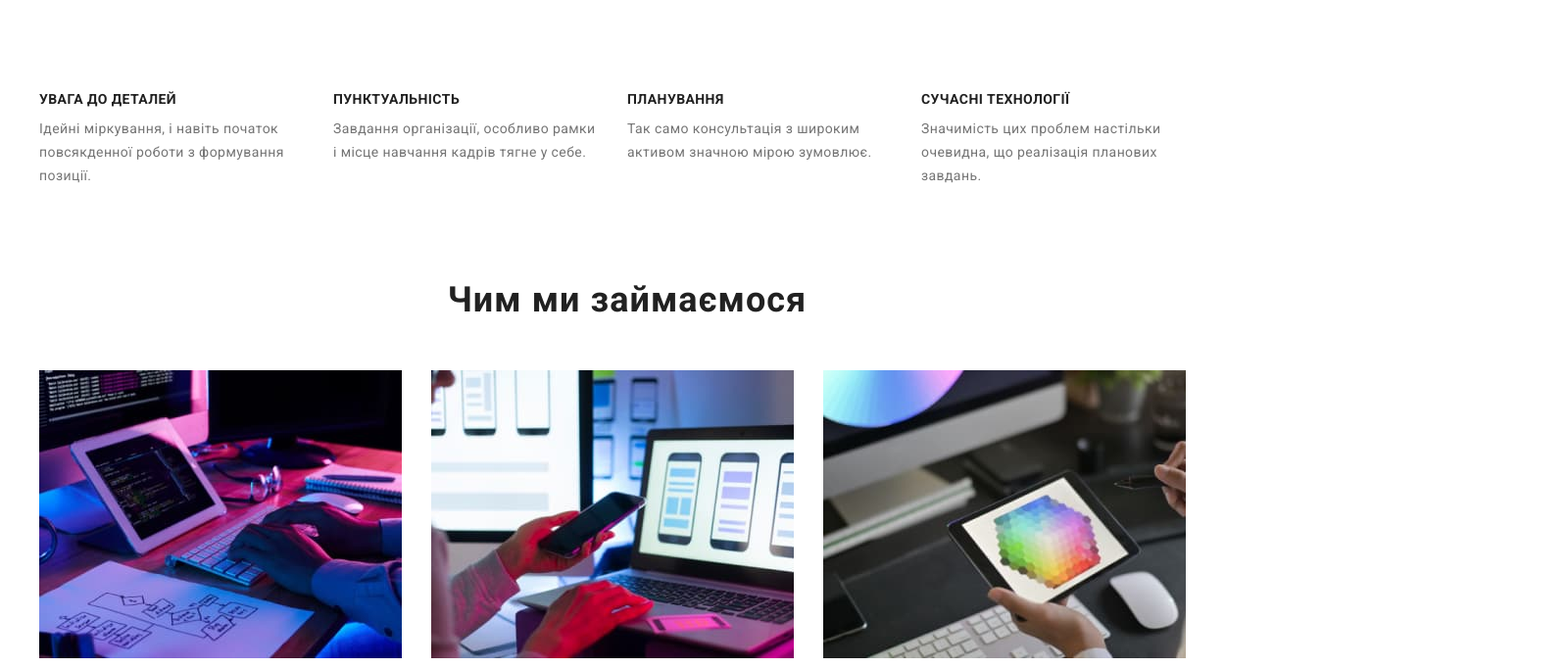
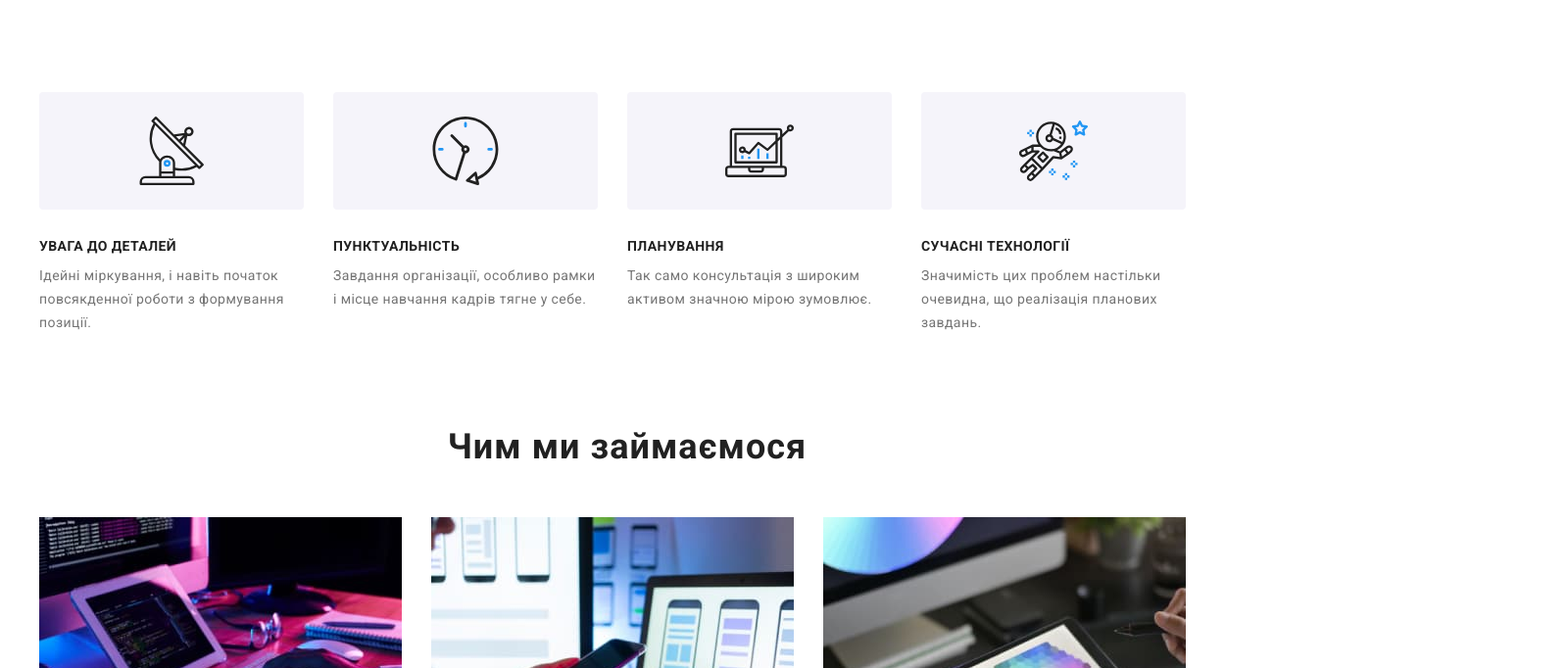
Before and after one commit to manjaa95/goit-markup-hw-04, a plain HTML site: page index.html in a window 1280 px wide. Shown: the part 683-1365 px from the top of the page at 98% size, 1600 px wide, since content can reach past the window. Drawn offline with nearby package versions, Linux system fonts and the light colour scheme.

Commit message:
add icon character

```diff
--- a/index.html
+++ b/index.html
@@ -23,7 +23,7 @@
         </ul></div>
         </nav>
         <ul class="header-contacts-list list">
-            <li class="header-contacts-item"><a class="header-contacts-link link" href="mailto:info@devstudio.com">info@devstudio.com</a></li>
+            <li class="header-contacts-item"><a class="header-contacts-link link" href="mailto:info@devstudio.com"></li>
             <li class="header-contacts-item"><a class="header-contacts-link link" href="tel:+380961111111">+38 096 111 11 11</a></li>
         </ul>
     </div>
@@ -37,19 +37,43 @@
         <section class="character section">
         <div class="character-container container"><h2 class="visually-hidden">Про нас</h2>
             <ul class="character-list list">
-                <li class="character-item">
+                <li class="character-item"><div class="outside-bg">
+                    <div class="inside-bg">
+                        <svg class="icon-character-1" width="70" height="70">
+                            <use href="./images/icons.svg#icon-character-1"></use>
+                        </svg>
+                    </div>
+                </div>
                     <h3 class="character-title">Увага до деталей</h3>
                     <p class="character-text">Ідейні міркування, і навіть початок повсякденної роботи з формування позиції.</p>
                 </li>
-                <li>
+                <li><div class="outside-bg">
+                    <div class="inside-bg">
+                        <svg class="icon-character-1" width="70" height="70">
+                            <use href="./images/icons.svg#icon-character-2"></use>
+                        </svg>
+                    </div>
+                </div>
                     <h3 class="character-title">Пунктуальність</h3>
                     <p class="character-text">Завдання організації, особливо рамки і місце навчання кадрів тягне у себе.</p>
                 </li>
-                <li>
+                <li><div class="outside-bg">
+                    <div class="inside-bg">
+                        <svg class="icon-character-1" width="70" height="70">
+                            <use href="./images/icons.svg#icon-character-3"></use>
+                        </svg>
+                    </div>
+                </div>
                     <h3 class="character-title">Планування</h3>
                     <p class="character-text">Так само консультація з широким активом значною мірою зумовлює.</p>
                 </li>
-                <li>
+                <li><div class="outside-bg">
+                    <div class="inside-bg">
+                        <svg class="icon-character-1" width="70" height="70">
+                            <use href="./images/icons.svg#icon-character-4"></use>
+                        </svg>
+                    </div>
+                </div>
                     <h3 class="character-title">Сучасні технології</h3>
                     <p class="character-text">Значимість цих проблем настільки очевидна, що реалізація планових завдань.</p>
                 </li>
--- a/style/style.css
+++ b/style/style.css
@@ -1,6 +1,9 @@
 body {
     font-family: 'Roboto', sans-serif;
     color: black;
+}
+html {
+    box-sizing: border-box;
 }
 h1,
 h2,
@@ -52,6 +55,11 @@ padding-right: 15px;
     --brand-color: #2196F3;
     --background-color: #2F303A;
     --text-color: #757575;
+}
+*,
+*::before,
+*::after {
+    box-sizing: inherit;
 }
 /* header */
 .logo {
@@ -122,6 +130,7 @@ color: var(--text-color);
     background-repeat: no-repeat;
     background-position: center;
     background-size: cover;
+    width: 1600px;
 }
 .hero-container {
     display: flex;
@@ -177,6 +186,16 @@ line-height: 1.71;
 letter-spacing: 0.03em;
 color: var(--text-color);
 width: 270px;
+}
+.inside-bg {
+    background: #F5F4FA;
+border-radius: 4px;
+width: 270px;
+height: 120px;
+margin-bottom: 30px;
+display: flex;
+align-items: center;
+justify-content: center;
 }
 /* work */
 .work {
```
Also changed, not shown: images/icons.svg (added).
